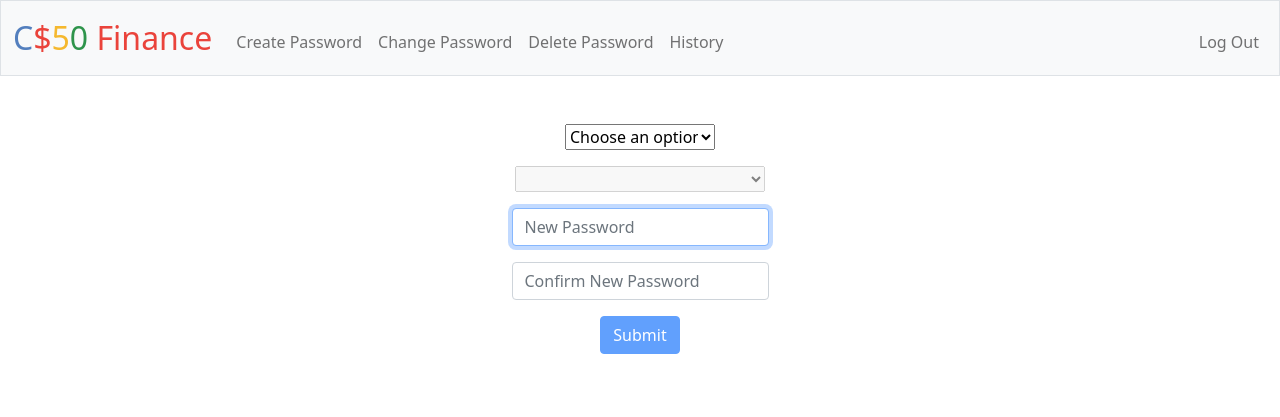
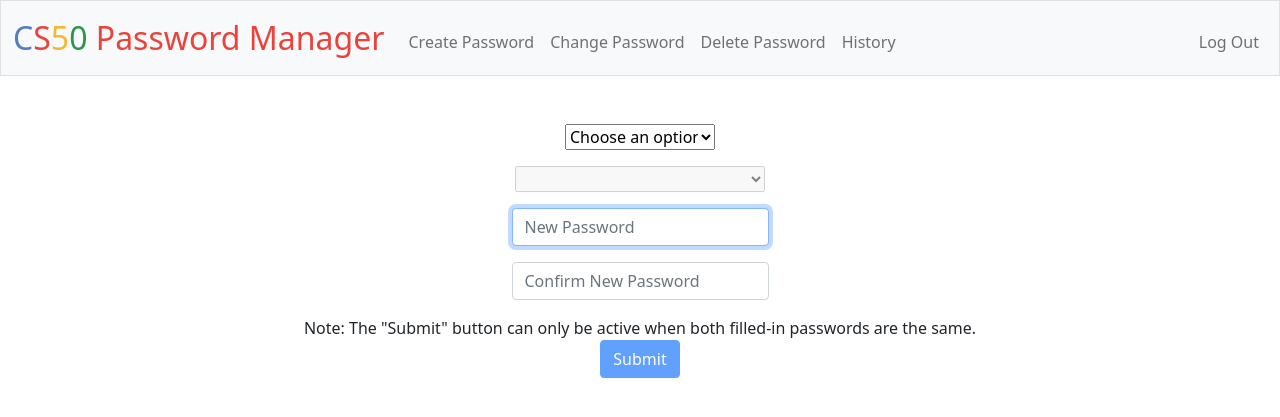
Before and after one commit to Piccora/CS50_Final_Project, a Flask app: page /change-password in a window 1280 px wide. Shown: the top 417 px of the page. Run offline with Flask 2, Linux system fonts and the light colour scheme; the visitor is signed in with stand-in values (Sample User, id 1); data that the repository does not hold is empty.

Commit message:
minor changes across all html files

```diff
--- a/virtual/include/app.py
+++ b/virtual/include/app.py
@@ -110,7 +110,7 @@
 @app.route("/history")
 @login_required
 def history():
-    pass
+    return redirect("/")
 
 
 @app.route("/login", methods=["GET", "POST"])
@@ -273,7 +273,7 @@
 @app.route("/password-change", methods=["GET", "POST"])
 @login_required
 def password_change():
-    pass
+    return redirect("/")
 
 
 @app.route("/get-password", methods=["GET", "POST"])
--- a/virtual/include/templates/change_password.html
+++ b/virtual/include/templates/change_password.html
@@ -1,35 +1,10 @@
 {% extends "layout.html" %}
 
 {% block title %}
-Quote
+Change Password
 {% endblock %}
 
 {% block main %}
-<!-- <form action="/change-password" method="post">
-    <select class="form-select" aria-label="Default select example">
-        <option selected name="selection">Open this select menu</option>
-        {% for row in tables %}
-        <option value="{{ row['site'] }}">{{ row["site"] }}</option>
-        {% endfor %}
-    </select>
-    <div class="mb-3">
-        <input autocomplete="off" autofocus class="form-control mx-auto w-auto" id="symbol" name="email"
-            placeholder="Email" type="text">
-    </div>
-    <div class="mb-3">
-        <input autocomplete="off" autofocus class="form-control mx-auto w-auto" id="symbol" name="old_password"
-            placeholder="Old Password" type="password">
-    </div>
-    <div class="mb-3">
-        <input autocomplete="off" autofocus class="form-control mx-auto w-auto" id="symbol" name="new_password"
-            placeholder="New Password" type="password">
-    </div>
-    <div class="mb-3">
-        <input autocomplete="off" autofocus class="form-control mx-auto w-auto" id="symbol" name="confirm_password"
-            placeholder="Confirm New Password" type="password">
-    </div>
-    <button class="btn btn-primary" type="submit">Submit</button>
-</form> -->
 <form>
     <div class="mb-3">
         <select id="list_sites" onChange="getEmail()" style="width: 150px; text-align: center">
@@ -50,6 +25,9 @@
         <input autocomplete="off" autofocus class="form-control mx-auto w-auto" id="confirm_password"
             name="confirm_password" placeholder="Confirm New Password" type="password" onchange="button_check_change()">
     </div>
+    <div>
+        Note: The "Submit" button can only be active when both filled-in passwords are the same.
+    </div>
     <div class="mb-3">
         <button class="btn btn-primary" id="delete_password_btn_change" disabled
             onclick="change_password()">Submit</button>
--- a/virtual/include/templates/create_password.html
+++ b/virtual/include/templates/create_password.html
@@ -1,7 +1,7 @@
 {% extends "layout.html" %}
 
 {% block title %}
-Quote
+Create Password
 {% endblock %}
 
 {% block main %}
@@ -16,7 +16,7 @@
     </div>
     <div class="mb-3">
         <input autocomplete="off" autofocus class="form-control mx-auto w-auto" id="symbol" name="password"
-            placeholder="Password" type="text">
+            placeholder="Password" type="password">
     </div>
     <button class="btn btn-primary" type="submit">Submit</button>
 </form>
--- a/virtual/include/templates/delete_password.html
+++ b/virtual/include/templates/delete_password.html
@@ -1,7 +1,7 @@
 {% extends "layout.html" %}
 
 {% block title %}
-Quote
+Delete Password
 {% endblock %}
 
 {% block main %}
--- a/virtual/include/templates/index.html
+++ b/virtual/include/templates/index.html
@@ -1,11 +1,11 @@
 {% extends "layout.html" %}
 
 {% block title %}
-Portfolio
+Index
 {% endblock %}
 
 {% block main %}
-<p style="text-align:left">Welcome, {{ name[0]["username"] }}</p>
+<p style="text-align:left;font-size:2vw">Welcome, {{ name[0]["username"] }}</p>
 <table class="table table-striped">
     <thead>
         <tr>
--- a/virtual/include/templates/layout.html
+++ b/virtual/include/templates/layout.html
@@ -28,8 +28,8 @@
 
     <nav class="bg-light border navbar navbar-expand-md navbar-light">
         <div class="container-fluid">
-            <a class="navbar-brand" href="/"><span class="blue">C</span><span class="red">$</span><span
-                    class="yellow">5</span><span class="green">0</span> <span class="red">Finance</span></a>
+            <a class="navbar-brand" href="/"><span class="blue">C</span><span class="red">S</span><span
+                    class="yellow">5</span><span class="green">0</span> <span class="red">Password Manager</span></a>
             <button aria-controls="navbar" aria-expanded="false" aria-label="Toggle navigation" class="navbar-toggler"
                 data-bs-target="#navbar" data-bs-toggle="collapse" type="button">
                 <span class="navbar-toggler-icon"></span>
```
